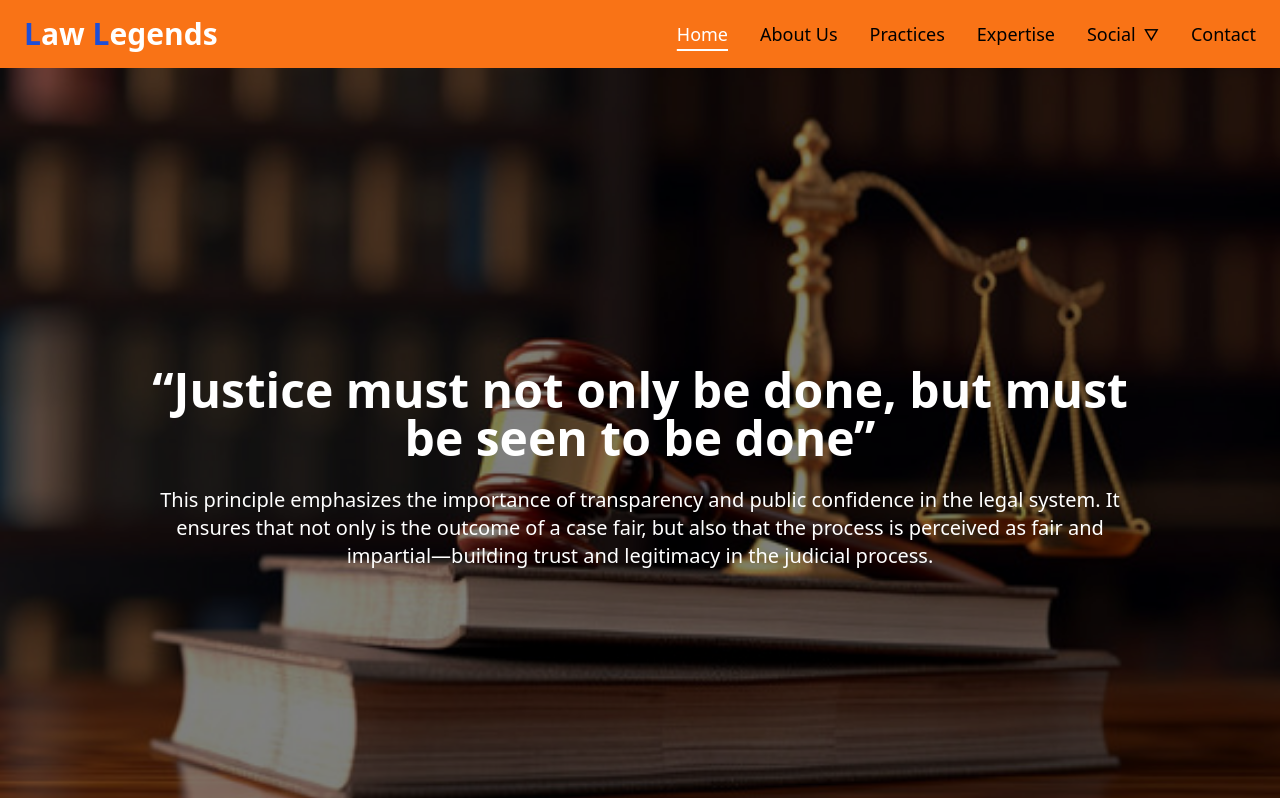
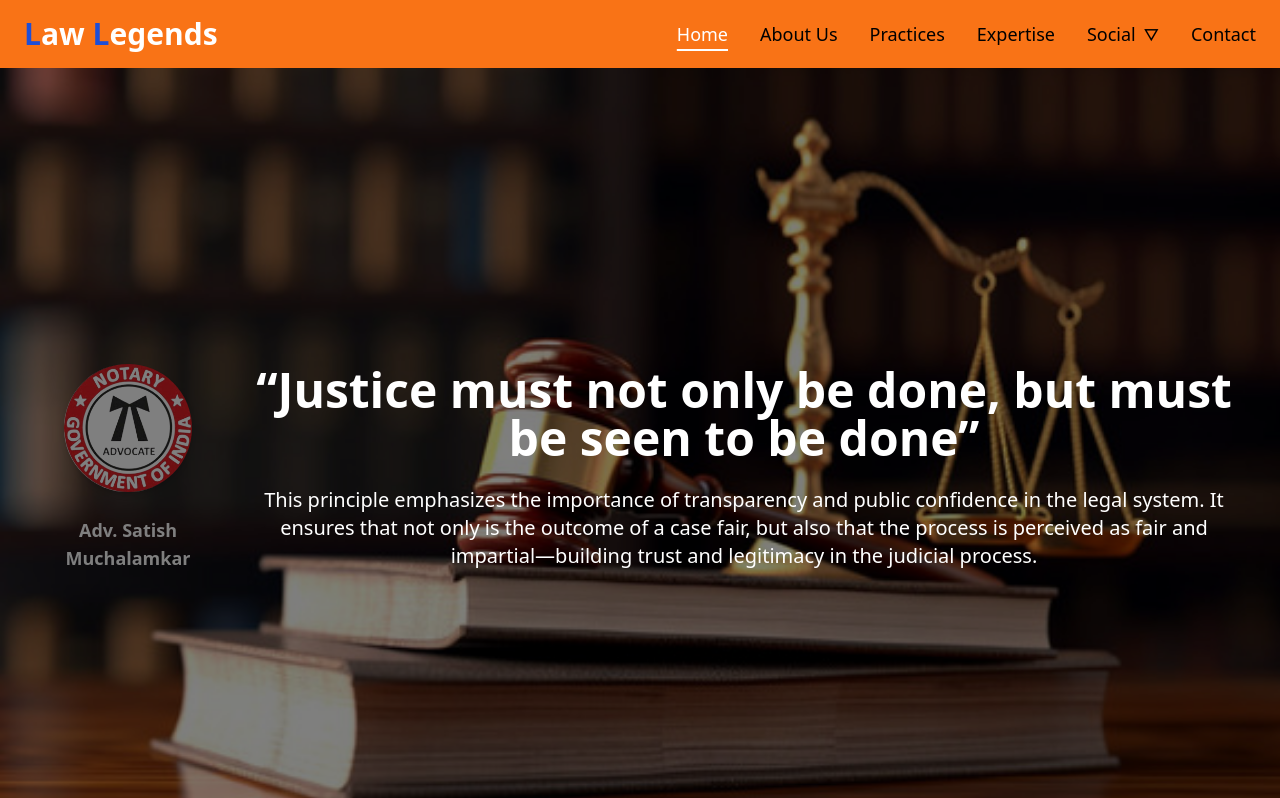
Before and after one commit to Praduemna112/Law, a React (Vite) app: page /#/ in a window 1280 px wide. Shown: the top 798 px of the page. Built offline with nearby package versions, Linux system fonts and the light colour scheme; what tailwind-scroll-behavior would draw is missing.

Commit message:
first commit

```diff
--- a/src/components/Contact/Contact.jsx
+++ b/src/components/Contact/Contact.jsx
@@ -2,7 +2,7 @@ import React from "react";
 import { FaWhatsapp } from "react-icons/fa6";
 import { IoMail } from "react-icons/io5";
 import Email from "./Email";
-import Notary1 from "../../assets/low/notary1.png";
+import Notary1 from "../../assets/low/Notary1.png";
 
 const Contact = () => {
   return (
--- a/src/components/HeroSection/HeroSection.jsx
+++ b/src/components/HeroSection/HeroSection.jsx
@@ -1,5 +1,6 @@
 import React from "react";
 import heroBg from "../../assets/low/hero.png";
+import Notary3 from "../../assets/low/Notary3.png";
 
 const HeroSection = () => {
   return (
@@ -12,6 +13,16 @@ const HeroSection = () => {
           backgroundSize: "cover",
         }}
       >
+        <div className="flex flex-col items-center text-center">
+                          <img
+                            src={Notary3}
+                            alt="Adv. Satish Muchalamkar"
+                            className="w-32 h-32 rounded-full object-cover mb-4 shadow-md"
+                          />
+                          <p className="text-lg text-white font-bold">
+                            Adv. Satish Muchalamkar
+                          </p>
+                        </div>
         {/* Overlay */}
         <div className="absolute inset-0 bg-black bg-opacity-50"></div>
 
```
